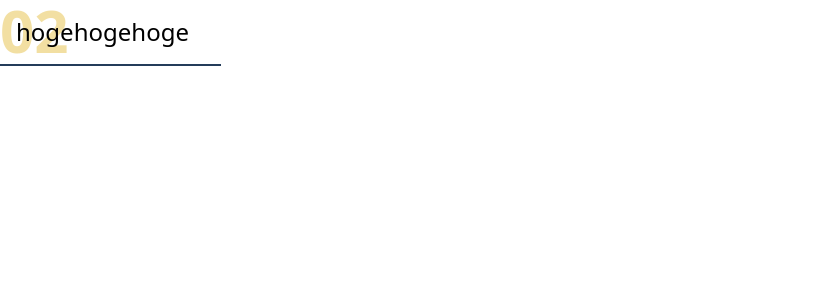
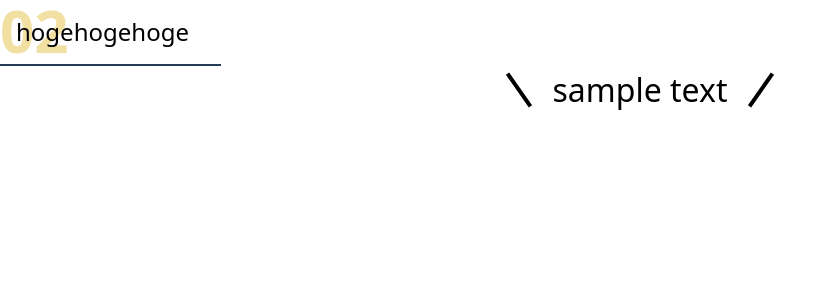
Before and after one commit to shun-inoue138/ui-components, a Next.js app: page / in a window 1280 px wide. Shown: the top 300 px of the page, without its empty margins (0-835 px from the left). Built offline with nearby package versions, Linux system fonts and the light colour scheme.

Commit message:
feature/コンポーネント作成完了

```diff
--- a/pages/index.tsx
+++ b/pages/index.tsx
@@ -2,11 +2,13 @@ import type { NextPage } from 'next';
 import Head from 'next/head';
 import Image from 'next/image';
 import HeadingWithNumber from '../src/components/atoms/HeadingWithNumber';
+import SpeechBubbleLikeHeading from '../src/components/atoms/SpeechBubbleLikeHeading';
 
 const Home: NextPage = () => {
   return (
     <>
       <HeadingWithNumber numData="02">hogehogehoge</HeadingWithNumber>
+      <SpeechBubbleLikeHeading>sample text</SpeechBubbleLikeHeading>
     </>
   );
 };
--- /dev/null
+++ b/src/components/atoms/SpeechBubbleLikeHeading/index.tsx
@@ -0,0 +1,11 @@
+import React from 'react';
+
+const SpeechBubbleLikeHeading = (props) => {
+  return (
+    <h2 className="text-[32px] flex justify-center items-center after:content-[''] after:w-1 after:h-10 after:bg-black after:block after:ml-8 after:rotate-[35deg] before:content-[''] before:w-1 before:h-10 before:bg-black before:block before:mr-8 before:rotate-[-35deg]">
+      {props.children}
+    </h2>
+  );
+};
+
+export default SpeechBubbleLikeHeading;
```
